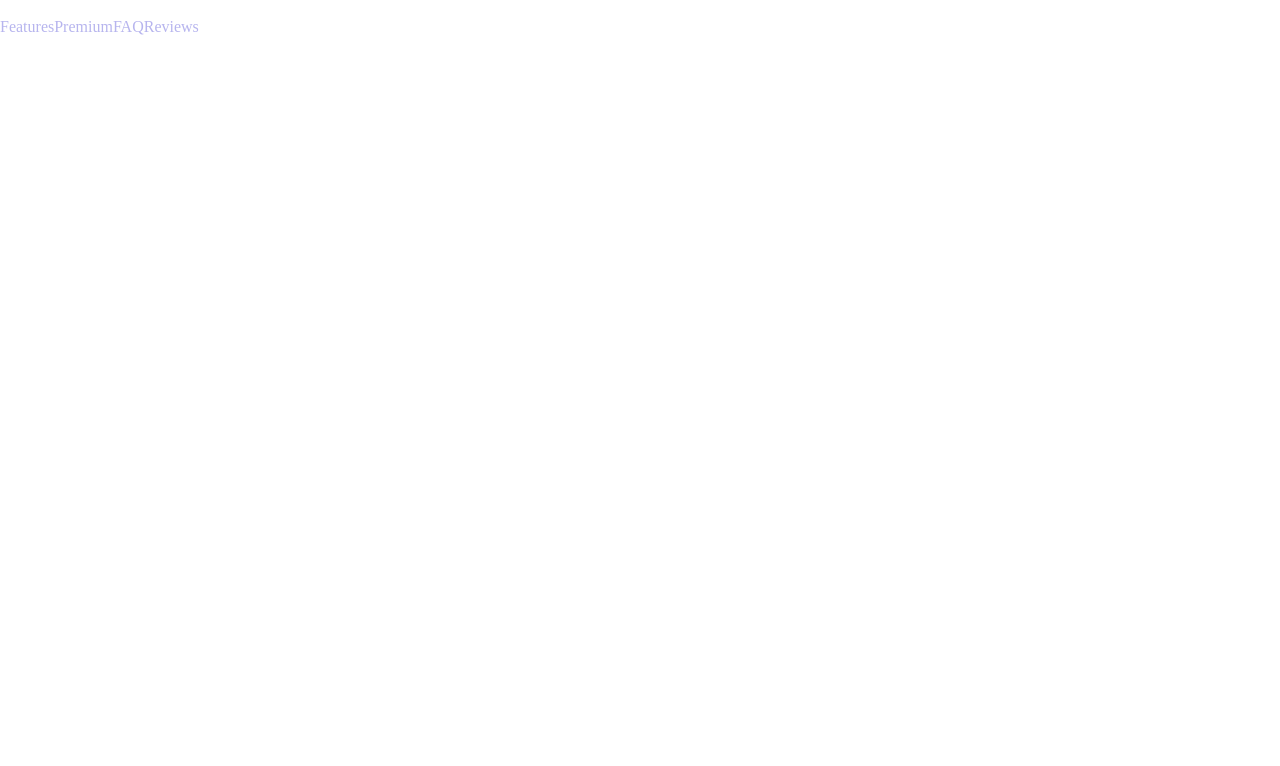
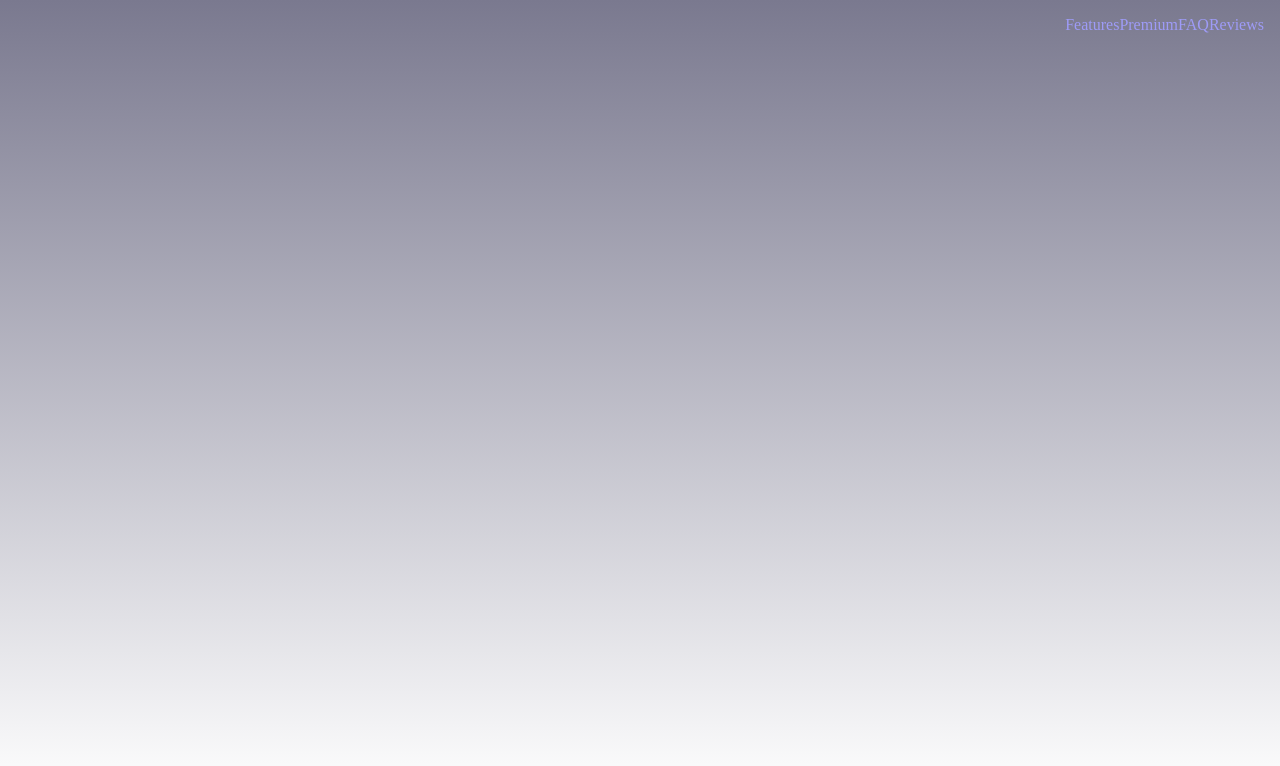
Before and after one commit to MaorBemdoo/CMP103-GRPN-AI, a React (Vite) app: page / in a window 1280 px wide. Shown: the top 766 px of the page. Built offline with nearby package versions, Linux system fonts and the light colour scheme.

Commit message:
Still styling

```diff
--- a/src/components/Header/Header.jsx
+++ b/src/components/Header/Header.jsx
@@ -1,8 +1,8 @@
 import React from 'react'
 
-const Header = () => {
+const Header = ({className}) => {
     return (
-        <header>
+        <header className={className}>
             <a href='/'><img src=""/></a>
             <nav>
                 <a href="">Features</a>
--- a/src/styles/GlobalStyles.jsx
+++ b/src/styles/GlobalStyles.jsx
@@ -2,7 +2,7 @@ import { createGlobalStyle } from "styled-components";
 
 export const GlobalStyles = createGlobalStyle`
     *{
-        color: #B7B5EE;
+        color: #9e9bf7;
         margin: 0;
         padding: 0;
         border: 0;
@@ -16,6 +16,7 @@ export const GlobalStyles = createGlobalStyle`
     }
     #root{
         width: 100vw;
+        background: linear-gradient(#7a798f, 50%, white);
         height: 100vh;
     }
 `
--- a/src/styles/Header.style.jsx
+++ b/src/styles/Header.style.jsx
@@ -5,6 +5,7 @@ const HeaderStyle = styled(Header)`
     display: flex;
     justify-content: space-between;
     align-items: center;
+    padding: 1em;
 `
 
 export default HeaderStyle
```
